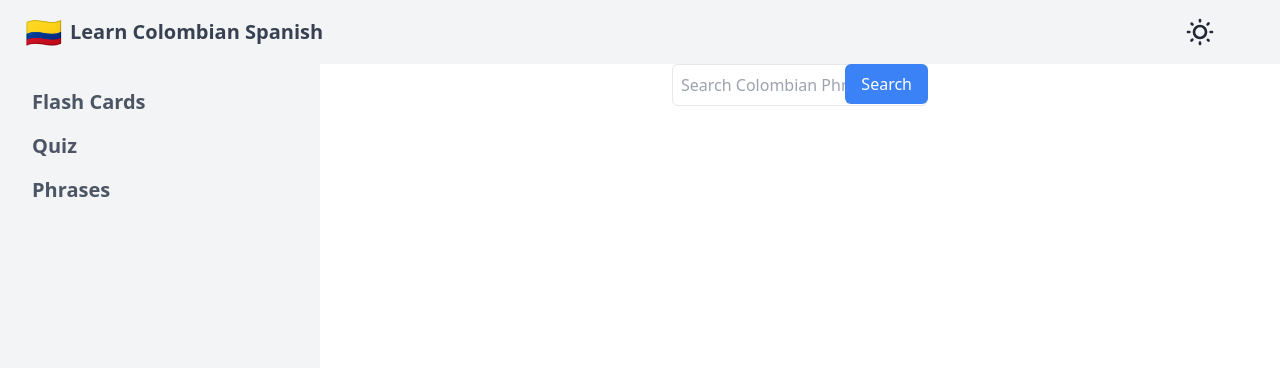
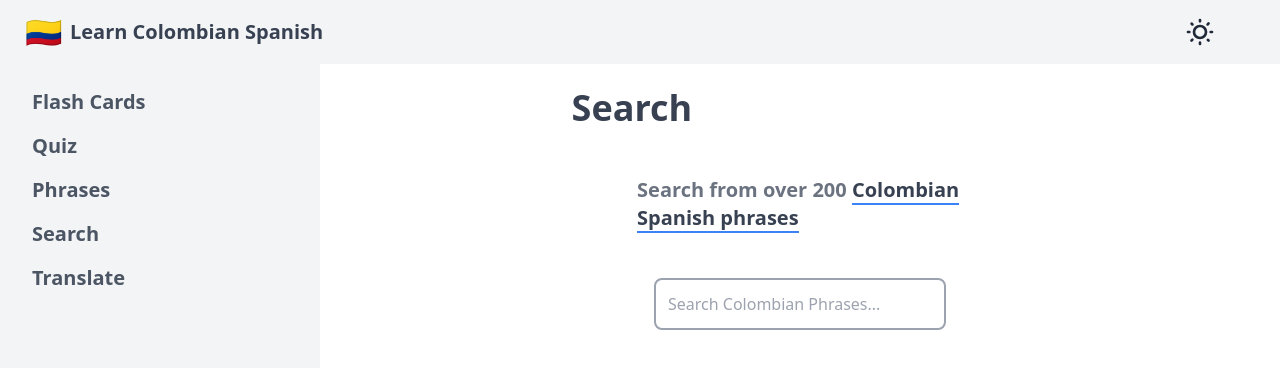
Before and after one commit to bobbyhalljr/learn-colombian-spanish, a Next.js app: page /search in a window 1280 px wide. Shown: the top 368 px of the page. Built offline with nearby package versions, Linux system fonts and the light colour scheme.

Commit message:
fixed some stuff

```diff
--- a/package.json
+++ b/package.json
@@ -17,6 +17,7 @@
     "eslint": "8.48.0",
     "eslint-config-next": "13.4.19",
     "next": "13.4.19",
+    "openai": "^4.5.0",
     "postcss": "8.4.29",
     "react": "18.2.0",
     "react-dom": "18.2.0",
--- a/src/components/FlashCard.tsx
+++ b/src/components/FlashCard.tsx
@@ -4,7 +4,7 @@ import Heading from './Heading';
 
 const Flashcard = () => {
   function transformJsonToFlashcards(colombianPhrases: any) {
-    const flashcardData = [];
+    const flashcardData: any = [];
 
     for (const key in colombianPhrases) {
       if (Object.hasOwnProperty.call(colombianPhrases, key)) {
--- a/src/components/Layout.tsx
+++ b/src/components/Layout.tsx
@@ -13,7 +13,7 @@ const Layout = ({ children }: any) => {
 
                 <div className="drawer-content bg-white dark:bg-gray-900 mx-auto ">
                     {/* Page content here */}
-                    <div className='drawer max-w-3xl mx-auto w-full'>{children}</div>
+                    <div className='drawer max-w-3xl w-full mx-auto'>{children}</div>
                 </div>
 
                 <div className="drawer-side z-20">
@@ -24,6 +24,9 @@ const Layout = ({ children }: any) => {
                         <li className='rounded-lg dark:hover:bg-gray-400 transition duration-150 ease-out hover:ease-in'><Link href='/flash-cards'>Flash Cards</Link></li>
                         <li className='rounded-lg dark:hover:bg-gray-400 transition duration-150 ease-out hover:ease-in'><Link href='/quiz'>Quiz</Link></li>
                         <li className='rounded-lg dark:hover:bg-gray-400 transition duration-150 ease-out hover:ease-in'><Link href='/phrases'>Phrases</Link></li>
+                        {/* <li className='rounded-lg dark:hover:bg-gray-400 transition duration-150 ease-out hover:ease-in'><Link href='/chatbot'>Chatbot</Link></li> */}
+                        <li className='rounded-lg dark:hover:bg-gray-400 transition duration-150 ease-out hover:ease-in'><Link href='/search'>Search</Link></li>
+                        <li className='rounded-lg dark:hover:bg-gray-400 transition duration-150 ease-out hover:ease-in'><Link href='/translate'>Translate</Link></li>
                         {/* <li className='rounded-lg dark:hover:bg-gray-400 transition duration-150 ease-out hover:ease-in'><SearchBar onSearch={handleSearch} /></li> */}
                     </ul>
                 </div>
--- a/src/components/Navbar.tsx
+++ b/src/components/Navbar.tsx
@@ -3,7 +3,7 @@ import DarkModeToggle from "./DarkModeToggle";
 
 const Navbar = () => {
     return (
-        <div className="navbar w-screen z-20 bg-gray-100 dark:bg-gray-800 text-gray-600 dark:text-gray-100">
+        <div className="navbar w-full z-20 bg-gray-100 dark:bg-gray-800 text-gray-600 dark:text-gray-100">
             <div className="navbar-start">
                 <label htmlFor="my-drawer-2" className="drawer-button">
                     <svg xmlns="http://www.w3.org/2000/svg" className="h-6 w-6 text-gray-700 lg:hidden cursor-pointer mx-1 dark:text-gray-100" fill="none" viewBox="0 0 24 24" stroke="currentColor"><path strokeLinecap="round" strokeLinejoin="round" strokeWidth="2" d="M4 6h16M4 12h8m-8 6h16" /></svg>
--- a/src/components/PhraseTable.tsx
+++ b/src/components/PhraseTable.tsx
@@ -26,7 +26,7 @@ const PhraseTable: React.FC<PhraseTableProps> = ({ phrases }) => {
 
   return (
     <>
-    <div className="overflow-y-scroll overflow-x-auto lg:h-96 h-96 w-screen max-w-3xl break-words">
+    <div className="overflow-y-scroll overflow-x-auto lg:h-96 h-auto max-w-screen w-screen break-words">
     {/* <SearchBar onSearch={handleSearch} /> */}
       <table className="table table-zebra table-pin-rows text-lg">
         <thead>
--- a/src/components/SearchBar.tsx
+++ b/src/components/SearchBar.tsx
@@ -38,30 +38,30 @@ const SearchBar: React.FC<SearchBarProps> = ({ onSearch }) => {
   };
 
   return (
-    <div className="relative">
+    <div className="relative mx-auto">
       <input
         type="text"
         placeholder="Search Colombian Phrases..."
-        className="w-64 p-2 rounded-md border"
+        className="w-72 py-3 px-3 rounded-md outline outline-2 focus:outline-blue-500 outline-gray-400"
         value={searchQuery}
         onChange={handleInputChange}
       />
       {suggestedPhrases.length > 0 && (
-        <div className="absolute mt-2 w-64 bg-opacity-90 bg-white backdrop-blur-md rounded-xl shadow-md">
+        <div className="absolute mt-2 w-full bg-opacity-90 bg-gray-100 backdrop-blur-md rounded-xl shadow-md">
           {suggestedPhrases.map((phrase, index) => (
-            <div key={index} className="p-2  rounded-lg hover:bg-gray-200 cursor-pointer">
+            <div key={index} className="p-2 border border-b-2 rounded-sm hover:bg-gray-200 cursor-pointer">
               <p className="font-semibold">{phrase.spanish}</p>
               <p>{phrase.english}</p>
             </div>
           ))}
         </div>
       )}
-      <button
+      {/* <button
         className="absolute right-0 bg-blue-500 text-white px-4 py-2 rounded-md"
         onClick={handleSearch}
       >
         Search
-      </button>
+      </button> */}
     </div>
   );
 };
--- a/src/pages/api/translate.ts
+++ b/src/pages/api/translate.ts
@@ -1,7 +1,7 @@
 import { NextApiRequest, NextApiResponse } from 'next';
 import OpenAI from 'openai';
 
-export default async (req: NextApiRequest, res: NextApiResponse) => {
+export default async function Translate (req: NextApiRequest, res: NextApiResponse) {
   if (req.method !== 'POST') {
     return res.status(405).end(); // Method Not Allowed
   }
@@ -15,7 +15,7 @@ export default async (req: NextApiRequest, res: NextApiResponse) => {
 
   try {
     const response = await openai.chat.completions.create({
-      model: 'gpt-3.5-turbo',
+      model: "gpt-3.5-turbo",
       messages: [
         {
           role,
--- a/src/pages/search.tsx
+++ b/src/pages/search.tsx
@@ -1,4 +1,5 @@
 import { colombianPhrases } from '@/colombian-phrases';
+import Heading from '@/components/Heading';
 import Layout from '@/components/Layout';
 import PhraseTable from '@/components/PhraseTable';
 import SearchBar from '@/components/SearchBar';
@@ -13,6 +14,8 @@ const SearchPage = () => {
 
     return (
         <Layout>
+            <Heading>Search</Heading>
+            <h2 className='text-xl text-gray-500 mx-auto w-2/3 font-semibold mb-12'>Search from over 200 <span className='border-b-2 text-gray-700 border-b-blue-500'>Colombian Spanish phrases</span></h2>
             <SearchBar onSearch={handleSearch}/>
         </Layout>
     )
--- a/src/pages/translate.tsx
+++ b/src/pages/translate.tsx
@@ -1,3 +1,4 @@
+import Layout from '@/components/Layout';
 import React, { useState } from 'react';
 import { useSpeechSynthesis } from 'react-speech-kit';
 
@@ -24,6 +25,7 @@ const TranslatePage = () => {
     console.log('spanish', spanishVoice)
 
     return (
+        <Layout>
             <div className="container mx-auto p-4">
                 <div className="flex space-x-4">
                     {speaking ? (
@@ -41,7 +43,7 @@ const TranslatePage = () => {
                     <h2 className="text-2xl font-bold">Speech Synthesis</h2>
                     {!supported && (
                         <p className="text-red-500">
-                        Oh no, it looks like your browser doesn't support Speech Synthesis.
+                            Oh no it looks like your browser does NOT support Speech Synthesis
                         </p>
                     )}
                     {supported && (
@@ -91,6 +93,7 @@ const TranslatePage = () => {
                     )}
                 </form>
             </div>
+        </Layout>
     );
 };
 
--- a/tsconfig.json
+++ b/tsconfig.json
@@ -6,6 +6,7 @@
     "skipLibCheck": true,
     "strict": true,
     "noEmit": true,
+    "noImplicitAny": false,
     "esModuleInterop": true,
     "module": "esnext",
     "moduleResolution": "bundler",
```
Also changed, not shown: 1 other file (tests, documents, lock files or other folders). Lines whose indentation alone changed are shown as unchanged.
